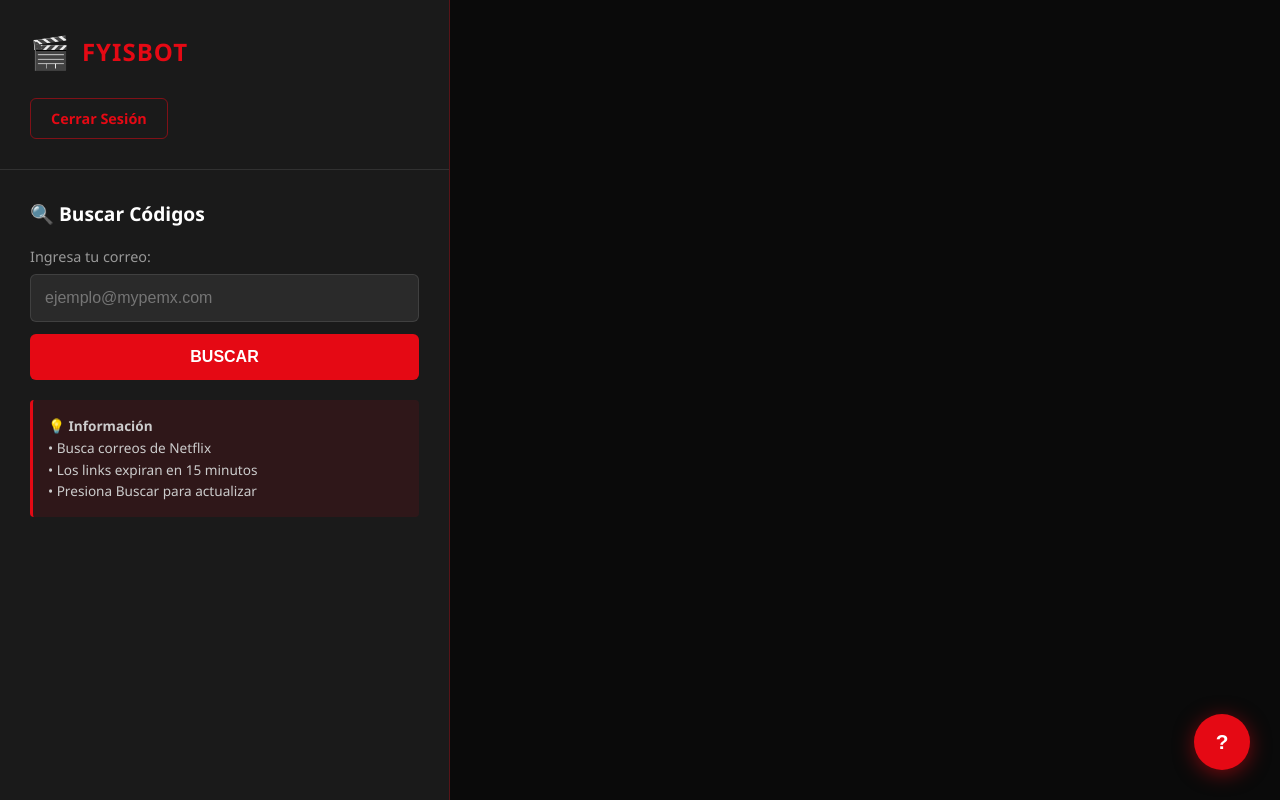
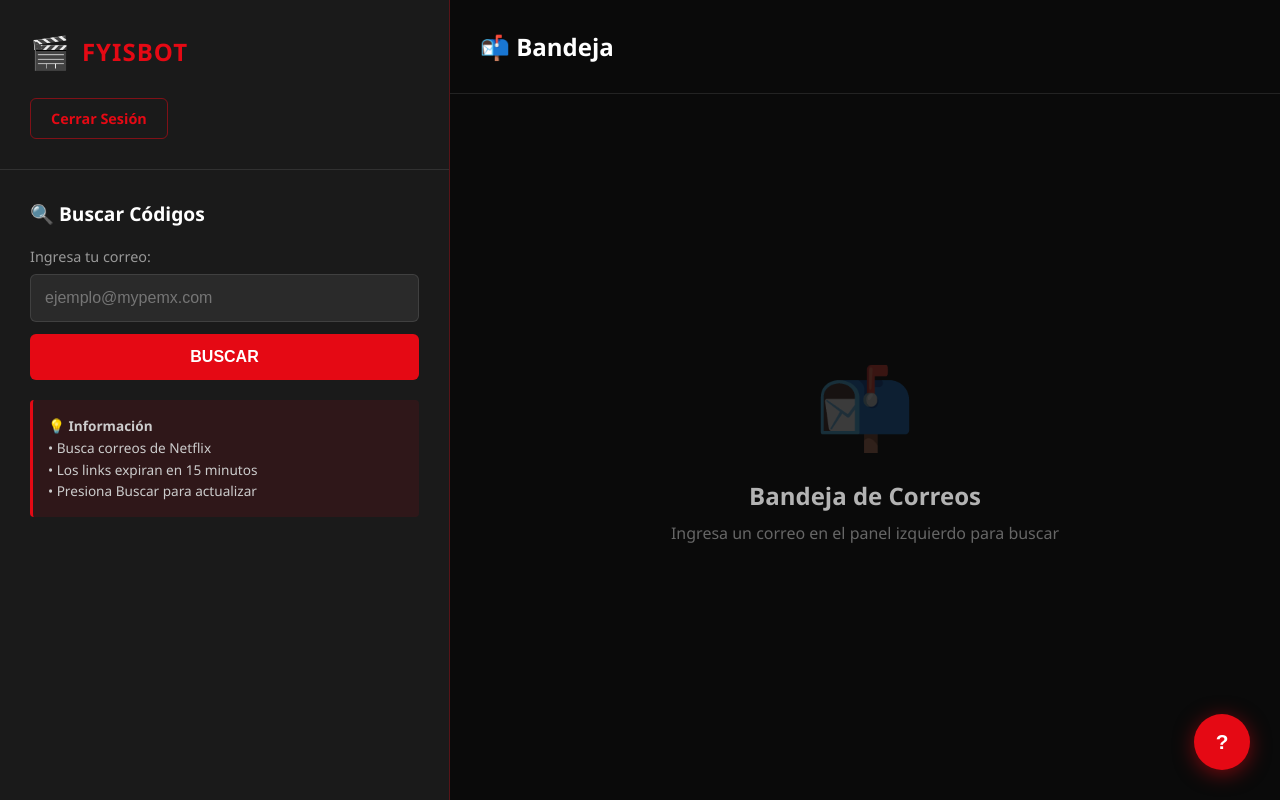
Before and after one commit to myhg02-ui/fyisbot-v3, a Flask app: page /dashboard in a window 1280 px wide. Run offline with Flask 3, Linux system fonts and the light colour scheme; the visitor is signed in with stand-in values (Sample User, id 1).

Commit message:
fix: reestructurar HTML para que scroll funcione correctamente en bandeja

```diff
--- a/templates/dashboard.html
+++ b/templates/dashboard.html
@@ -666,16 +666,19 @@
                 <div class="loading-text">Buscando correos...</div>
             </div>
 
-            <div id="inboxContent">
-            {% if mails %}
+            <!-- Header siempre visible -->
             <div class="inbox-header">
                 <div class="inbox-title">
                     📬 Bandeja
+                    {% if mails %}
                     <span class="count-badge">{{ mails|length }}</span>
+                    {% endif %}
                 </div>
             </div>
 
-                <div class="inbox-body">
+            <!-- Body con scroll -->
+            <div class="inbox-body" id="inboxContent">
+            {% if mails %}
                     {% for m in mails %}
                     <div class="mail-card">
                         <div class="mail-top">
@@ -714,7 +717,6 @@
                         </div>
                     </div>
                     {% endfor %}
-                </div>
 
             {% elif error_email %}
                 <div class="empty-state">
@@ -727,6 +729,12 @@
                     <div class="empty-icon">📭</div>
                     <h3 class="empty-title">No hay correos</h3>
                     <p class="empty-text">No se encontraron correos para esta cuenta</p>
+                </div>
+            {% else %}
+                <div class="empty-state">
+                    <div class="empty-icon">📬</div>
+                    <h3 class="empty-title">Bandeja de Correos</h3>
+                    <p class="empty-text">Ingresa un correo en el panel izquierdo para buscar</p>
                 </div>
             {% endif %}
             </div>
```
Lines whose indentation alone changed are shown as unchanged.
